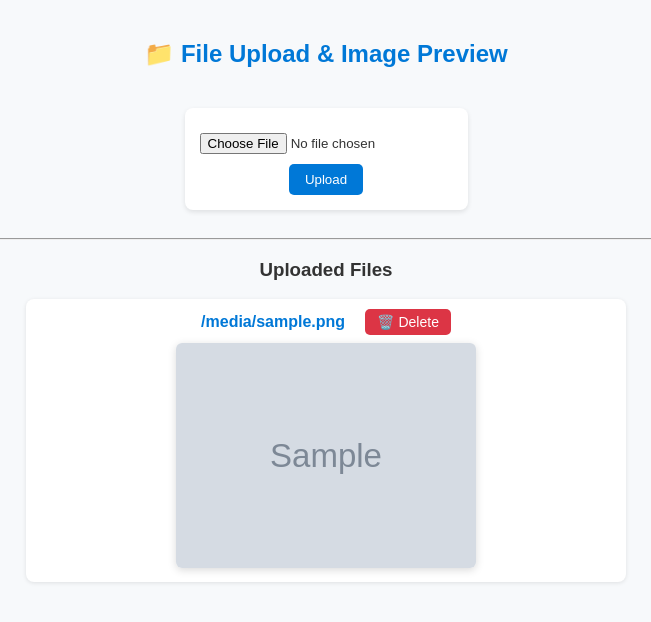
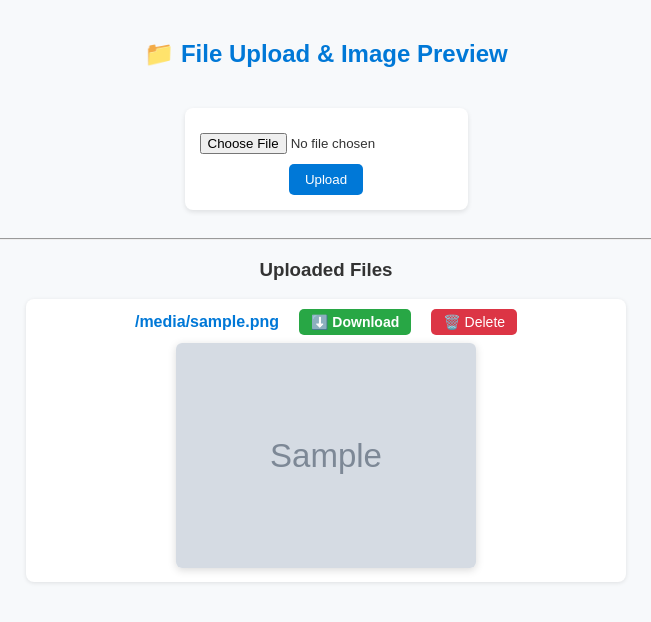
Before and after one commit to rubenyoungon/simple-fileserver-python, a Flask app: template templates/index.html in a window 1280 px wide. Shown: the top 622 px of the page, without its empty margins (314-965 px from the left). Run offline with Flask 3, Linux system fonts and the light colour scheme; the template is opened without the code that fills it: most values are stand-ins (such as "Sample title", 1, 10 or a date in 2020); grey boxes marked "Sample" are stand-in pictures.

Commit message:
Add feature to download uploaded files

```diff
--- a/templates/index.html
+++ b/templates/index.html
@@ -78,6 +78,21 @@
     .delete-btn:hover {
       background: #c82333;
     }
+    .download-btn {
+      background: #28a745;
+      color: white;
+      border: none;
+      padding: 5px 12px;
+      border-radius: 5px;
+      cursor: pointer;
+      margin-left: 10px;
+      font-size: 14px;
+      text-decoration: none;
+      display: inline-block;
+    }
+    .download-btn:hover {
+      background: #218838;
+    }
     .file-header {
       display: flex;
       align-items: center;
@@ -99,6 +114,7 @@
       <li>
         <div class="file-header">
           <a href="/files/{{ f }}">{{ f }}</a>
+          <a href="/files/{{ f }}" download class="download-btn">⬇️ Download</a>
           <button class="delete-btn" onclick="deleteFile('{{ f }}')">🗑️ Delete</button>
         </div>
         {% if f.lower().endswith(('.png', '.jpg', '.jpeg', '.gif', '.bmp', '.webp')) %}
```
